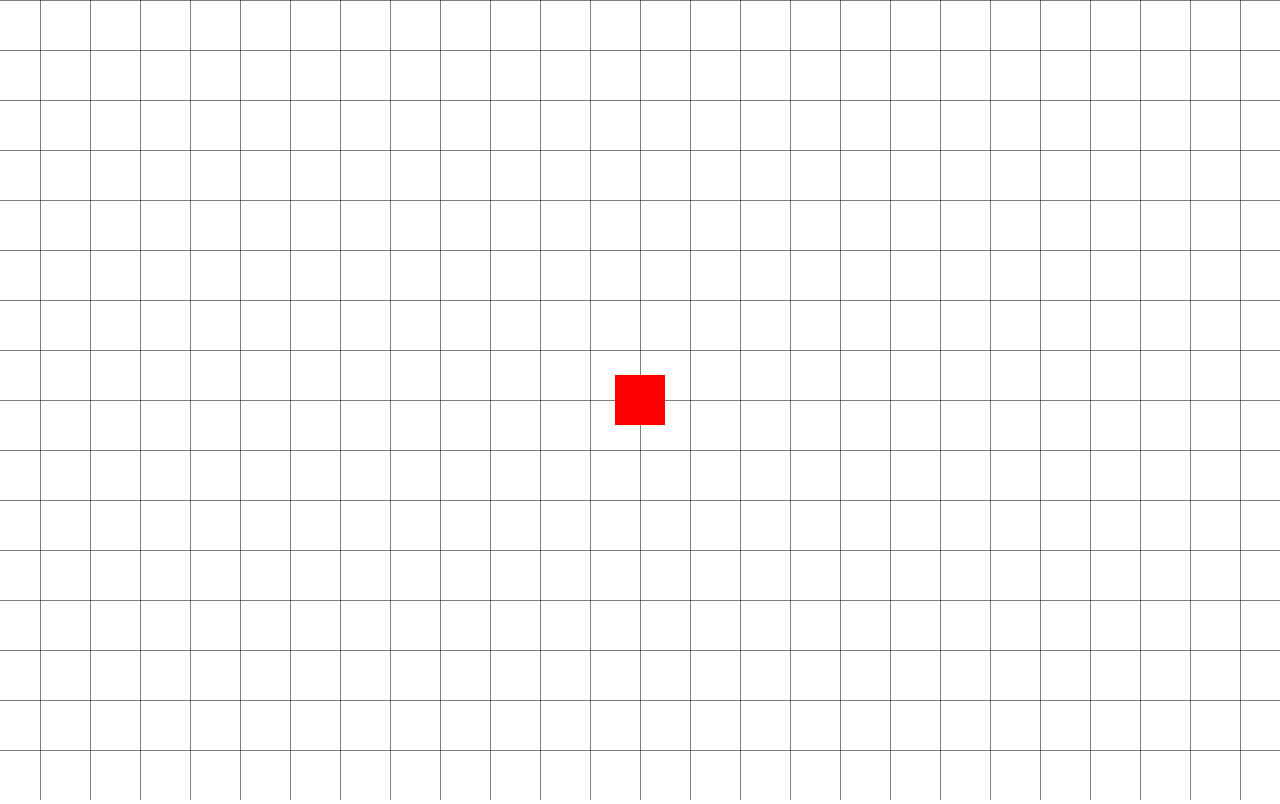
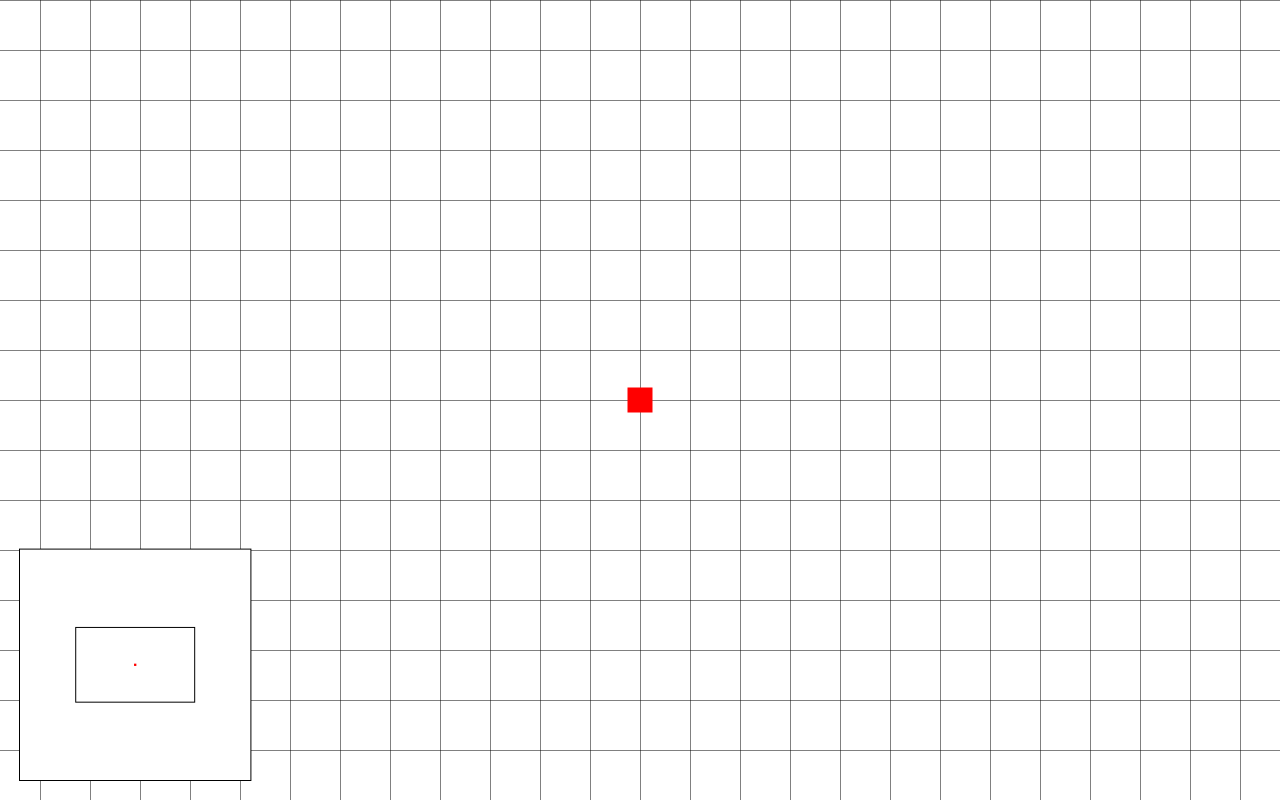
Before and after one commit to Danrley-Ruan-Saquetti/Sistem-Camera-Map-JS, a plain HTML site: page index.html in a window 1280 px wide. Drawn offline with Linux system fonts and the light colour scheme.

Commit message:
add minimap full complete

```diff
--- a/index.html
+++ b/index.html
@@ -15,6 +15,7 @@
     <script src="src/Player.js"></script>
     <script src="src/Camera.js"></script>
     <script src="src/Map.js"></script>
+    <script src="src/MiniMap.js"></script>
     <script src="main.js"></script>
 </body>
 
--- a/main.js
+++ b/main.js
@@ -25,14 +25,18 @@ const DIMENSION_CANVAS = {
 resizeCanvas()
 
 const DIMENSION_BLOCK = 50
+const LENGTH_BLOCK = 50
 const DIMENSION_LINES_COLUMNS = 0.5
-const DIMENSION_MAP_WIDTH = DIMENSION_BLOCK * 50
-const DIMENSION_MAP_HEIGHT = DIMENSION_BLOCK * 50
+const DIMENSION_MAP_WIDTH = DIMENSION_BLOCK * LENGTH_BLOCK
+const DIMENSION_MAP_HEIGHT = DIMENSION_BLOCK * LENGTH_BLOCK
 
-const DIMENSION_PLAYER = 50
-const SPEED_PLAYER = 10
+const DIMENSION_PLAYER = 25
+const SPEED_PLAYER = 5
 
-let player, map, camera
+const MINIMAP_DIMENSION = .18
+const MINIMAP_RECUO = 20
+
+let player, map, minimap, camera
 let animateFrame
 
 function setup() {
@@ -78,6 +82,11 @@ function initial() {
     let dimensionMap = { width: DIMENSION_MAP_WIDTH, height: DIMENSION_MAP_HEIGHT }
     map = new MapM(dimensionMap)
 
+    // MiniMap
+    let dimensionMiniMap = { width: () => { return DIMENSION_WINDOW.width() * MINIMAP_DIMENSION }, height: () => { return DIMENSION_WINDOW.width() * MINIMAP_DIMENSION } }
+    let positionMiniMap = { x: () => { return MINIMAP_RECUO }, y: () => { return (DIMENSION_CANVAS.height() - dimensionMiniMap.height()) - MINIMAP_RECUO } }
+    minimap = new MiniMap(positionMiniMap, dimensionMiniMap)
+
     // Player
     let dimensionPlayer = { width: DIMENSION_PLAYER, height: DIMENSION_PLAYER }
     let positionPlayer = { x: (DIMENSION_MAP_WIDTH - dimensionPlayer.width) / 2, y: (DIMENSION_MAP_HEIGHT - dimensionPlayer.height) / 2 }
@@ -103,6 +112,7 @@ function draw() {
 
     map.draw()
     player.draw()
+    minimap.draw()
 }
 
 function update() {
--- a/src/Camera.js
+++ b/src/Camera.js
@@ -4,17 +4,24 @@ class Camera {
     }
 
     getPosition(posObject) {
-        const x = posObject.x - this.getXMaster(player.position.x, player.dimension.width, this.dimension.width())
-        const y = posObject.y - this.getYMaster(player.position.y, player.dimension.height, this.dimension.height())
+        const x = posObject.x - this.getXMaster()
+        const y = posObject.y - this.getYMaster()
 
         return { x, y }
     }
+    getXMaster() {
+        let xM = (player.position.x + (player.dimension.width / 2)) - (this.dimension.width() / 2)
+        if (xM < 0) xM = 0
+        else if (xM + this.dimension.width() > DIMENSION_MAP_WIDTH) xM = DIMENSION_MAP_WIDTH - this.dimension.width()
+
+        return xM
+    }
+
+    getYMaster() {
+        let yM = (player.position.y + (player.dimension.height / 2)) - (this.dimension.height() / 2)
+        if (yM < 0) yM = 0
+        else if (yM + this.dimension.height() > DIMENSION_MAP_WIDTH) yM = DIMENSION_MAP_WIDTH - this.dimension.height()
+
+        return yM
+    }
 }
-
-Camera.prototype.getXMaster = (xPlayer, widthPlayer, widthCam) => {
-    return (xPlayer + (widthPlayer / 2)) - (widthCam / 2)
-}
-
-Camera.prototype.getYMaster = (yPlayer, heightPlayer, heightCam) => {
-    return (yPlayer + (heightPlayer / 2)) - (heightCam / 2)
-}
--- /dev/null
+++ b/src/MiniMap.js
@@ -0,0 +1,46 @@
+class MiniMap {
+    constructor(position, dimension) {
+        this.position = position
+        this.dimension = dimension
+    }
+
+    getPos_Dim(xObj, yObj, wObj, hObj) {
+        let x = ((xObj * this.dimension.width()) / DIMENSION_MAP_WIDTH) + this.position.x()
+        let y = ((yObj * this.dimension.height()) / DIMENSION_MAP_HEIGHT) + this.position.y()
+        let w = ((wObj * this.dimension.width()) / DIMENSION_MAP_WIDTH)
+        let h = ((hObj * this.dimension.height()) / DIMENSION_MAP_HEIGHT)
+
+        if (x < this.position.x()) x = this.position.x()
+        else if (x + w > this.position.x() + this.dimension.width()) x = this.dimension.width() - w
+        if (y < this.position.y()) y = this.position.y()
+        else if (y + h > this.position.y() + this.dimension.height()) y = this.position.y() - h
+
+        return { x, y, w, h }
+    }
+
+    draw() {
+        ctx.fillStyle = "#000"
+        ctx.fillRect(this.position.x() - 1, this.position.y() - 1, this.dimension.width() + 2, this.dimension.height() + 2)
+        ctx.fillStyle = "#fff"
+        ctx.fillRect(this.position.x(), this.position.y(), this.dimension.width(), this.dimension.height())
+
+        this.drawCamera()
+        this.drawPlayer()
+    }
+
+    drawCamera() {
+        let camPD = this.getPos_Dim(camera.getXMaster(), camera.getYMaster(), camera.dimension.width(), camera.dimension.height())
+
+        ctx.fillStyle = "#000"
+        ctx.fillRect(camPD.x - 1, camPD.y - 1, camPD.w + 2, camPD.h + 2)
+        ctx.fillStyle = "#fff"
+        ctx.fillRect(camPD.x, camPD.y, camPD.w, camPD.h)
+    }
+
+    drawPlayer() {
+        let camPD = this.getPos_Dim(player.position.x, player.position.y, player.dimension.width, player.dimension.height)
+
+        ctx.fillStyle = player.color
+        ctx.fillRect(camPD.x, camPD.y, camPD.w, camPD.h)
+    }
+}
--- a/src/Player.js
+++ b/src/Player.js
@@ -9,8 +9,8 @@ class Player {
     draw() {
         ctx.fillStyle = this.color
 
-        let x = this.position.x - camera.getXMaster(player.position.x, player.dimension.width, camera.dimension.width())
-        let y = this.position.y - camera.getYMaster(player.position.y, player.dimension.height, camera.dimension.height())
+        let x = this.position.x - camera.getXMaster()
+        let y = this.position.y - camera.getYMaster()
         let w = this.dimension.width
         let h = this.dimension.height
         ctx.fillRect(x, y, w, h)
@@ -19,5 +19,10 @@ class Player {
     update() {
         this.position.x += this.speed.x
         this.position.y += this.speed.y
+
+        if (this.position.x < 0) this.position.x = 0
+        else if (this.position.x + this.dimension.width > DIMENSION_MAP_WIDTH) this.position.x = DIMENSION_MAP_WIDTH - this.dimension.width
+        if (this.position.y < 0) this.position.y = 0
+        else if (this.position.y + this.dimension.height > DIMENSION_MAP_HEIGHT) this.position.y = DIMENSION_MAP_HEIGHT - this.dimension.height
     }
 }
```
